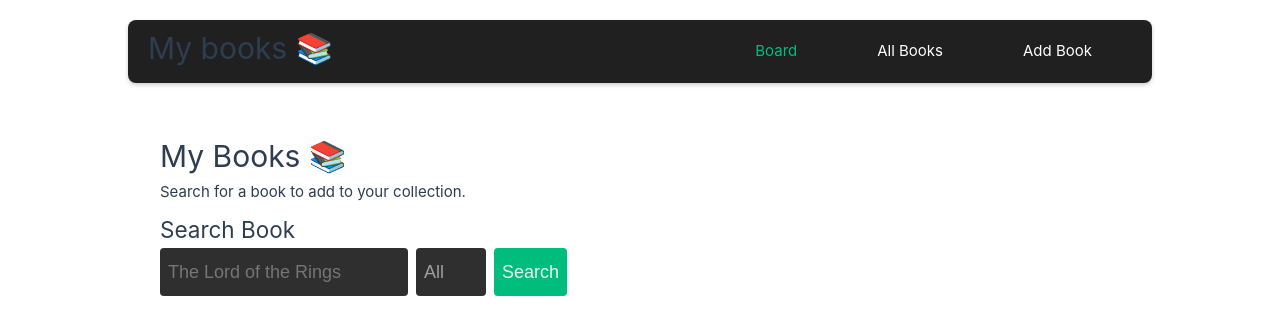
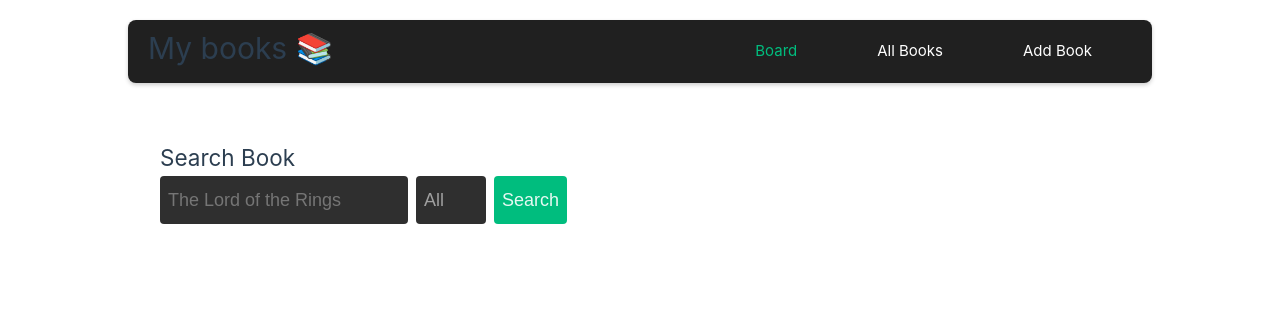
Before and after one commit to IIC3585-2024/vue-group-07, a Vue app in the folder my-books/: page /add-book in a window 1280 px wide. Shown: the top 334 px of the page. Built offline with nearby package versions, Linux system fonts and the light colour scheme.

Commit message:
chore: delete repeated text in addBook

```diff
--- a/my-books/src/views/AddBookView.vue
+++ b/my-books/src/views/AddBookView.vue
@@ -6,8 +6,6 @@ import AddBook from '../components/AddBook.vue';
 
 <template>
     <div id="book-search">
-        <h1>My Books 📚</h1>
-        <p>Search for a book to add to your collection.</p>
         <AddBook />
     </div>
 </template>
```
